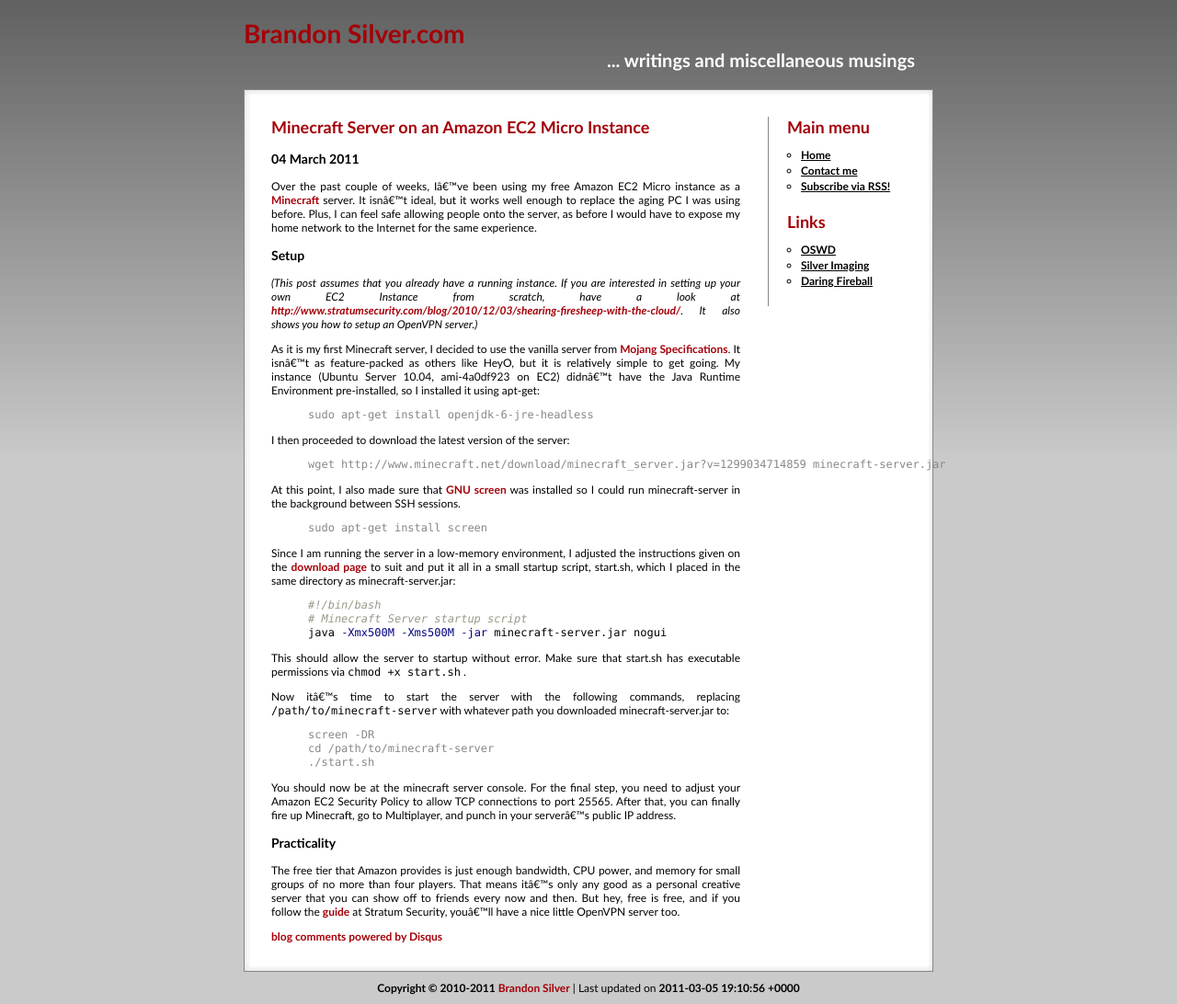
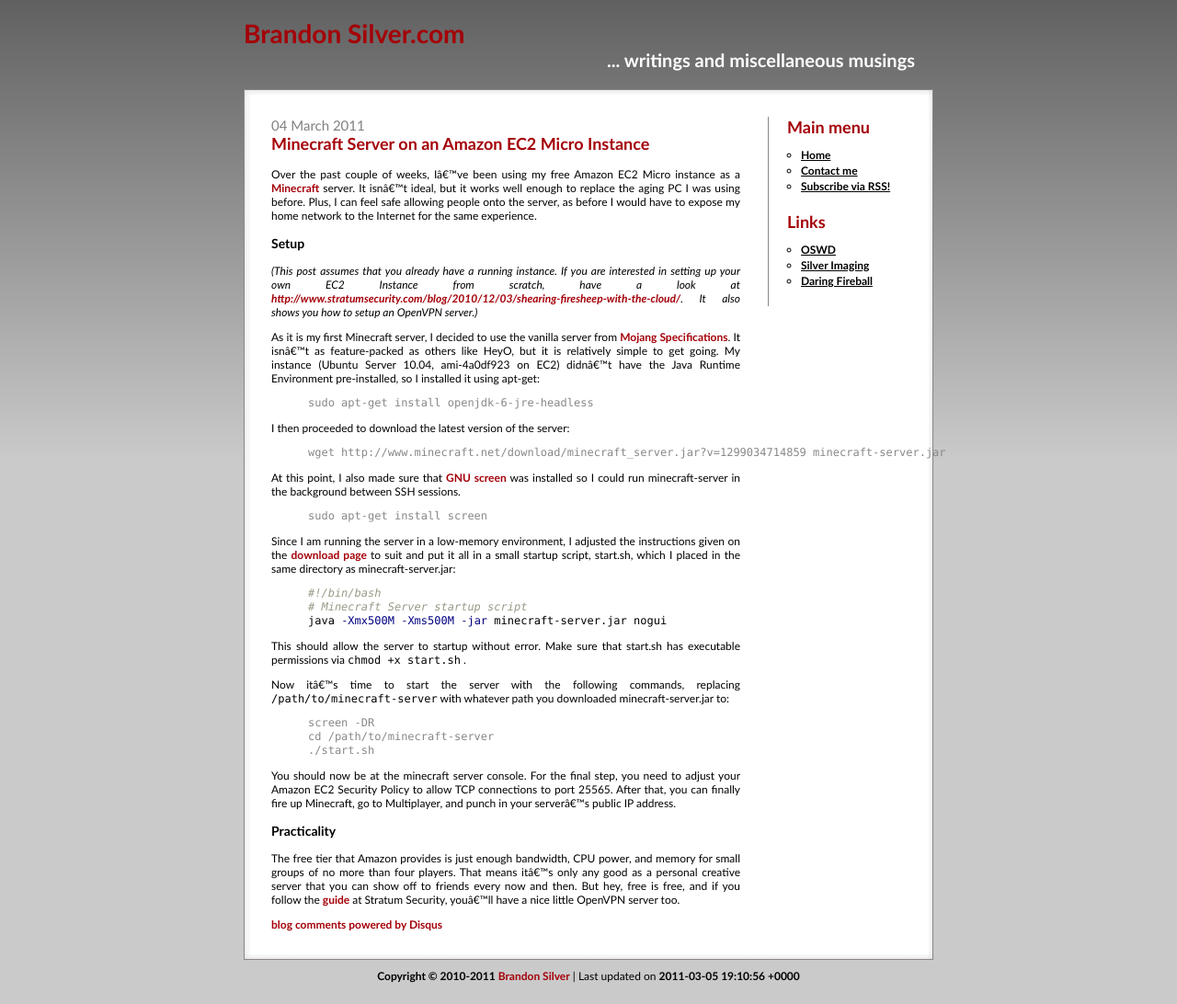
Before and after one commit to brandonsilver/jekyll-blog, a Jekyll site: the page built from _posts/2011-03-04-minecraft-on-amazon-ec2.markdown, in a window 1280 px wide. Shown: the whole page at 92% size. Built offline with Jekyll 4.4.1, drawn with Linux system fonts in a browser that asks for light colours; Markdown is read by kramdown in place of the engine named in the settings; comment, search, counter and statistics services are not loaded.

```diff
--- a/_layouts/post.html
+++ b/_layouts/post.html
@@ -1,8 +1,9 @@
 ---
 layout: default
 ---
-<h2> {{ page.title }} </h2>
-<h3> {{ page.date | date: "%d %B %Y" }} </h3>
+<span class="post_date"> {{ page.date | date: "%d %B %Y" }} </span>
+<h2><a href=" {{ post.url }} "> {{ page.title }} </a></h2>
+
 
 {{ content }}
 
--- a/css/style.css
+++ b/css/style.css
@@ -72,6 +72,10 @@ body {
 	font-weight: bold;
 	color: #A40008
 }
+.post_date {
+	font-size: 15px;
+	color: #808080;
+}
 #clear {
 	display: block;
 	clear: both;
```
Also changed, not shown: other parts of _layouts/post.html (+2 -2 lines), _posts/2011-03-04-minecraft-on-amazon-ec2.markdown (line endings or trailing spaces), 7 other files.
